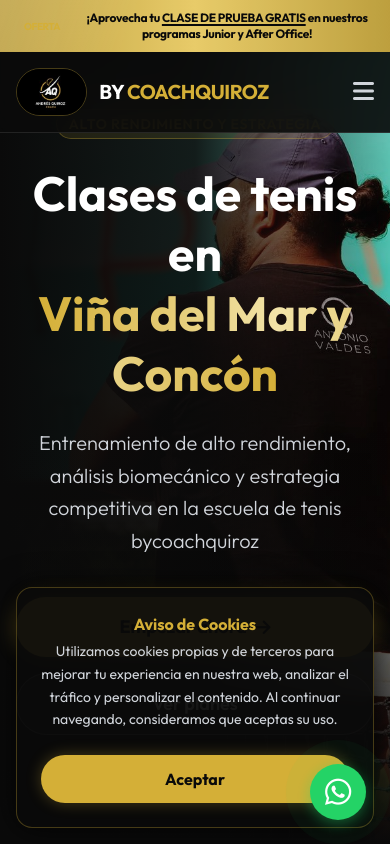
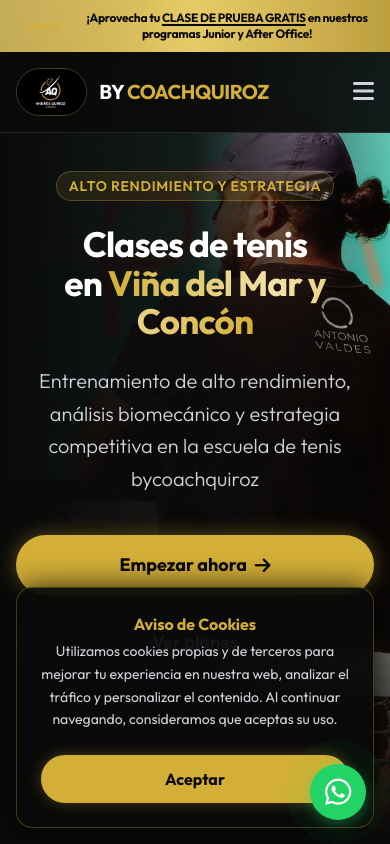
Before and after one commit to Nico-lab-cl/coach-quiroz, a Next.js app: page / in a window 390 px wide. Shown: the top 844 px of the page. Built offline with nearby package versions, Linux system fonts and the light colour scheme; no server answers.

Commit message:
style: optimize Hero title for mobile to display in 2 lines

```diff
--- a/app/page.jsx
+++ b/app/page.jsx
@@ -54,8 +54,8 @@
                         <span className="inline-block py-1 px-3 rounded-full bg-gold-500/10 border border-gold-500/30 text-gold-500 text-sm font-semibold tracking-wider mb-6">
                             ALTO RENDIMIENTO Y ESTRATEGIA
                         </span>
-                        <h1 className="text-5xl sm:text-7xl font-bold leading-tight mb-6">
-                            Clases de tenis en <br />
+                        <h1 className="text-[2.2rem] xs:text-[2.5rem] sm:text-7xl font-bold leading-[1.1] mb-6 tracking-tight">
+                            Clases de tenis <br className="sm:hidden" /> en <br className="hidden sm:block" />
                             <span className="text-gradient">Viña del Mar y Concón</span>
                         </h1>
                         <p className="text-xl sm:text-2xl text-gray-300 mb-10 font-light leading-relaxed">
```
